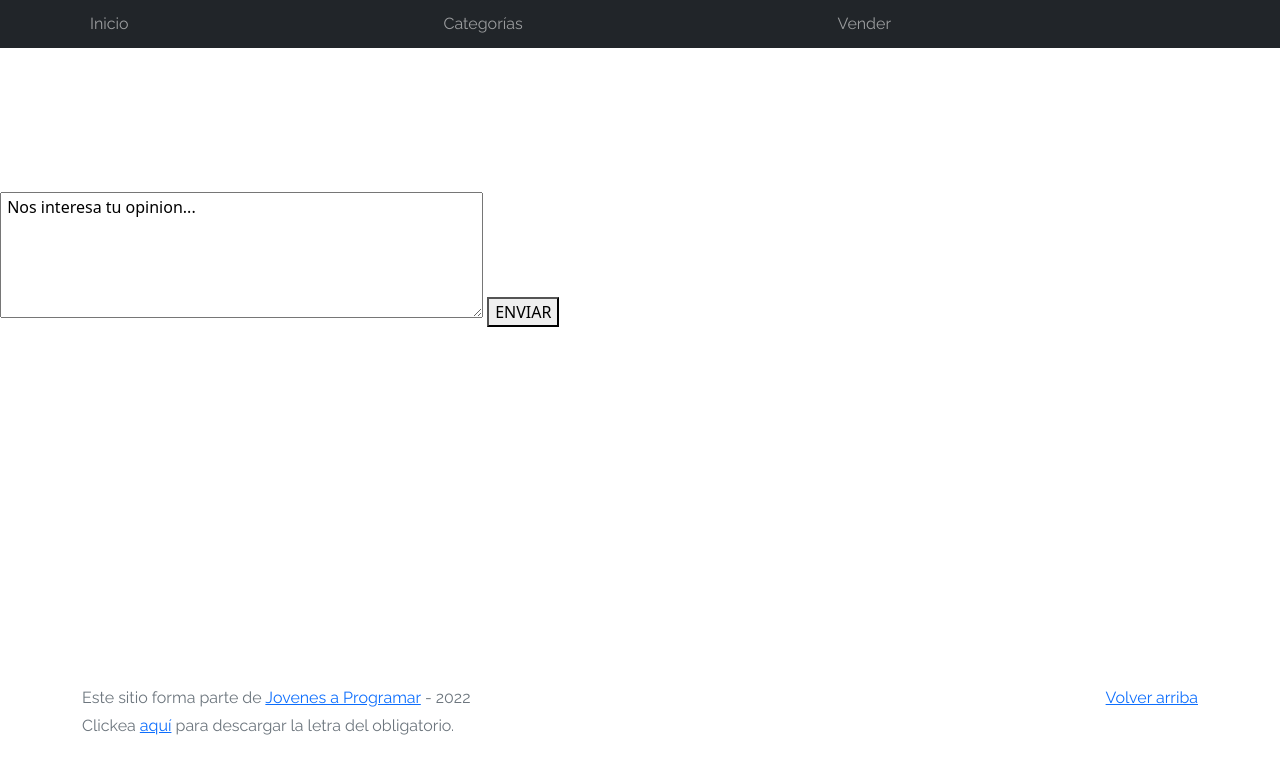
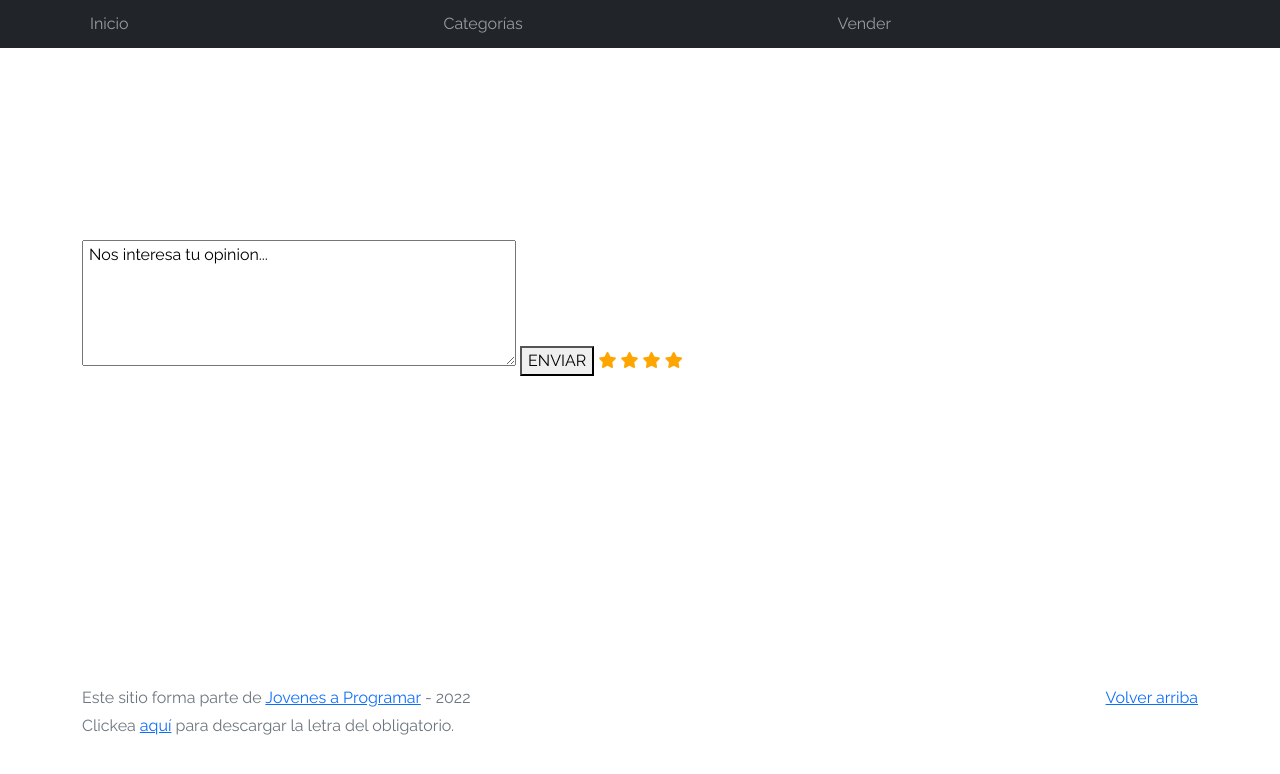
Before and after one commit to ju4n022/ju4n022.github.io, a plain HTML site: page product-info.html in a window 1280 px wide. Drawn offline with Linux system fonts and the light colour scheme; no server answers.

Commit message:
espacios para comments

```diff
--- a/product-info.html
+++ b/product-info.html
@@ -50,10 +50,24 @@
     <br>
     <br>
     <div class="container" id="comments">
+
+
     </div>
-    <textarea cols="50" rows ="5" > Nos interesa tu opinion... </textarea>
+    <br>
+    <br>
+    <div class="container" id="comentar">
 
-    <button class="submit">ENVIAR</button>
+      <textarea cols="50" rows ="5" > Nos interesa tu opinion... </textarea>
+      <button class="submit">ENVIAR</button>
+      <span class="fa fa-star checked"></span>
+      <span class="fa fa-star checked"></span>
+      <span class="fa fa-star checked"></span>
+      <span class="fa fa-star checked"></span>
+
+
+
+    </div>
+
   </main>
   <footer class="text-muted">
     <div class="container">
```
